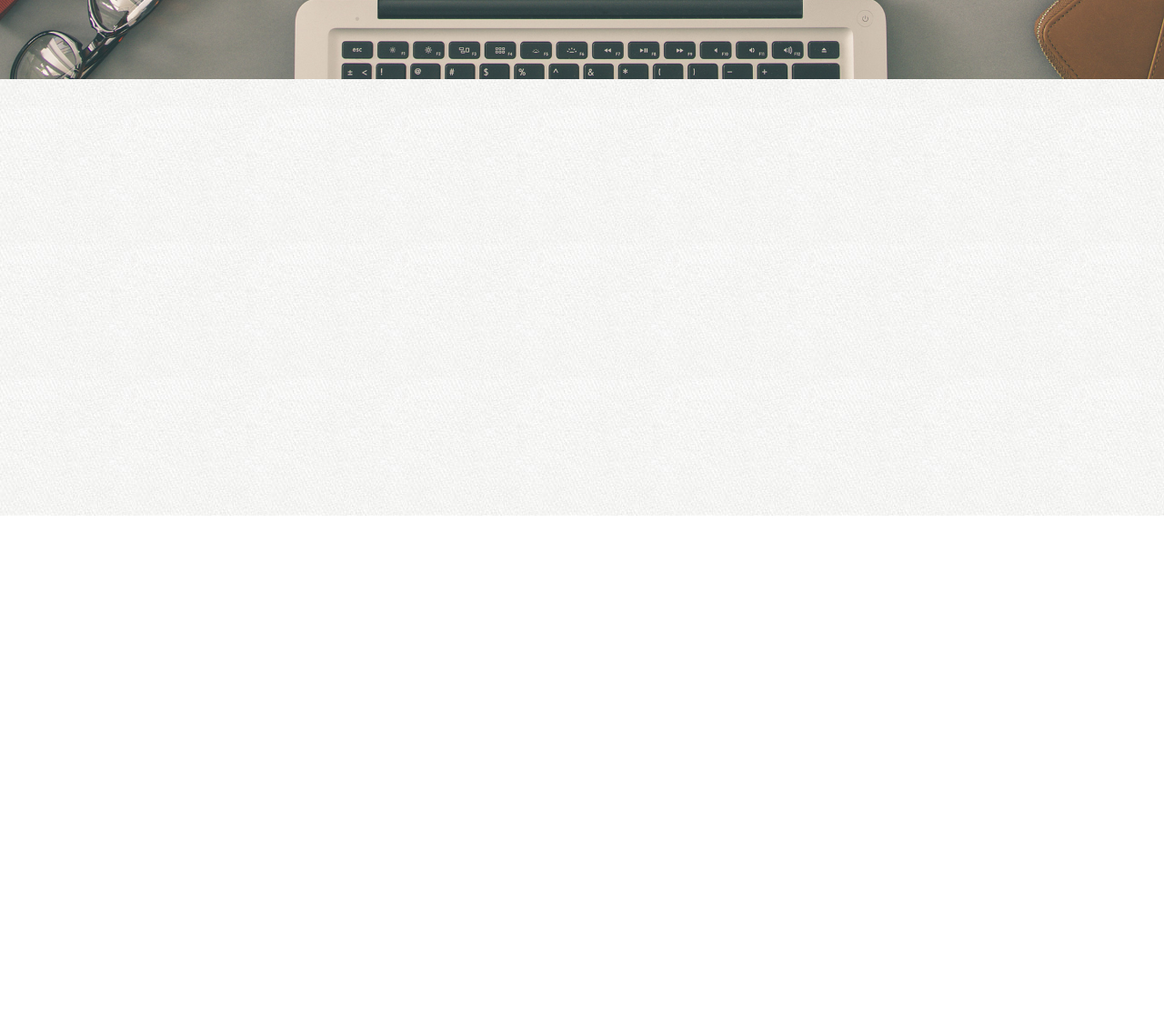
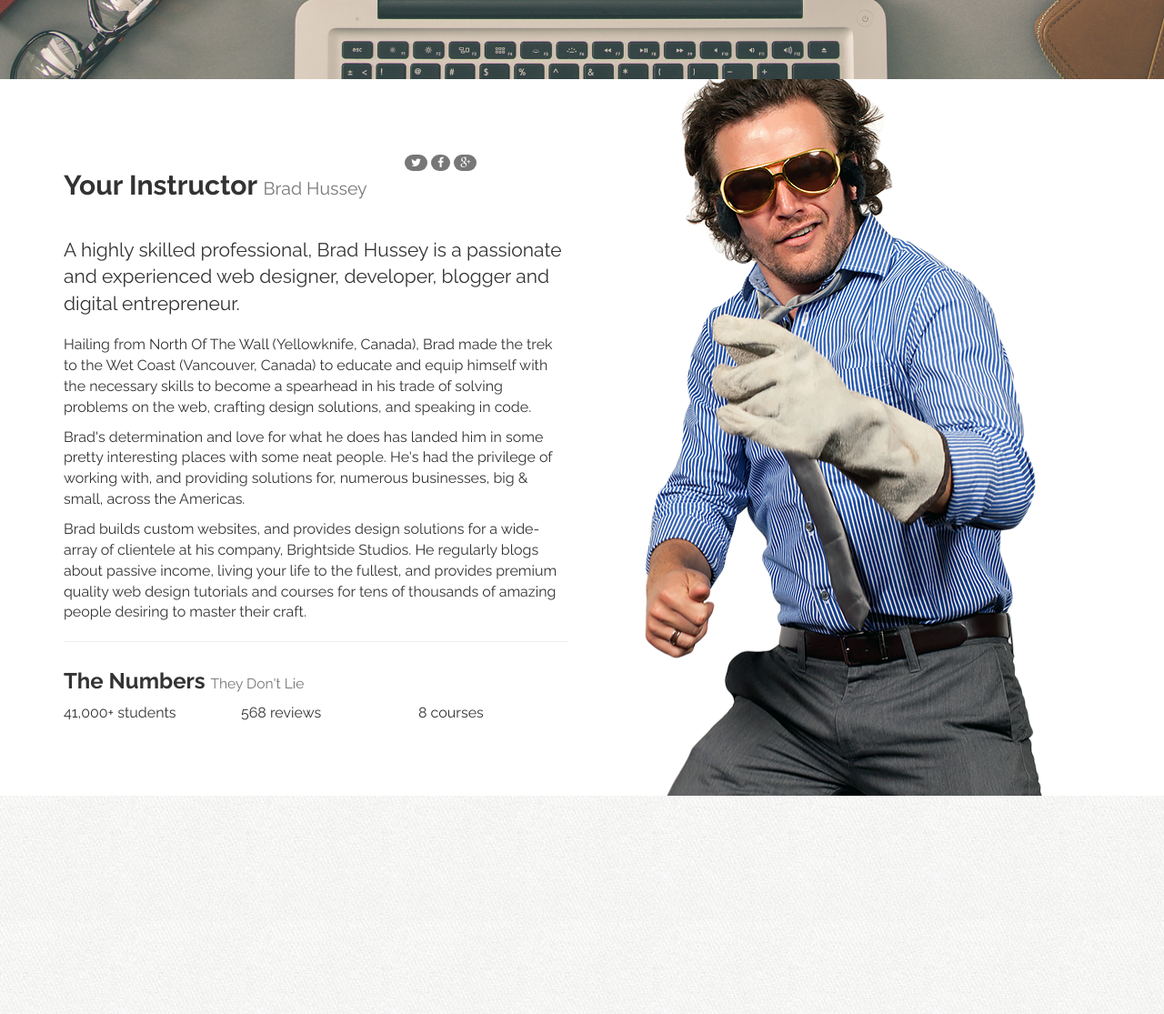
Before and after one commit to Akseljanes/wordpress, a PHP site: page / in a window 1280 px wide. Shown: the part 4329-5444 px from the top of the page at 91% size. Before the commit the page ends 4896 px from the top, so only its background shows below. Run offline with PHP 8.4, Linux system fonts and the light colour scheme; some libraries are stand-ins or nearby versions.

Commit message:
Lecture 28 [#110073626]

```diff
--- a/assets/css/custom.css
+++ b/assets/css/custom.css
@@ -176,6 +176,9 @@ section h3 {
     color: white;
 }
 
+#instructor {
+    background: white url("../img/brad-elvis.png") 90% -10px no-repeat;
+}
 
 
 /* CUSTOM SPRITES */
--- a/index.html
+++ b/index.html
@@ -271,8 +271,57 @@
 
 
         <!-- INSTRUCTOR -->
-        <section>
+        <section id="instructor">
+            <div class="container">
+                <div class="row">
+                    <div class="col-sm-8 col-md-6">
+                        <div class="row">
+                            <div class="col-lg-8">
+                                <h2>Your Instructor <small>Brad Hussey</small></h2>
+                            </div>
+                            <div class="-col-lg-4">
+                                <a href="https://twitter.com" target="_blank" class="badge social twitter"><i class="fa fa-twitter"></i></a>
+                                <a href="https://facebook.com" target="_blank" class="badge social facebook"><i class="fa fa-facebook"></i></a>
+                                <a href="https://plus.google.com" target="_blank" class="badge social gplus"><i class="fa fa-google-plus"></i></a>
+                            </div>
+                        </div>
+                        <div class="lead">A highly skilled professional, Brad Hussey is a passionate and experienced web designer, developer, blogger and digital entrepreneur.</div>
+                        <p>Hailing from North Of The Wall (Yellowknife, Canada), Brad made the trek to the Wet Coast (Vancouver, Canada) to educate and equip himself with the necessary skills to become a spearhead in his trade of solving problems on the web, crafting design solutions, and speaking in code. </p>
+                        <p>Brad's determination and love for what he does has landed him in some pretty interesting places with some neat people. He's had the privilege of working with, and providing solutions for, numerous businesses, big &amp; small, across the Americas.</p>
+                        <p>Brad builds custom websites, and provides design solutions for a wide-array of clientele at his company, Brightside Studios. He regularly blogs about passive income, living your life to the fullest, and provides premium quality web design tutorials and courses for tens of thousands of amazing people desiring to master their craft.</p>
 
+                        <hr>
+
+                        <h3>The Numbers <small>They Don't Lie</small></h3>
+
+                        <div class="row">
+                            <div class="col-xs-4">
+                                <div class="num">
+                                    <div class="num-content">
+                                        41,000+ <span>students</span>
+                                    </div>
+                                </div>
+                            </div>
+
+                            <div class="col-xs-4">
+                                <div class="num">
+                                    <div class="num-content">
+                                        568 <span>reviews</span>
+                                    </div>
+                                </div>
+                            </div>
+
+                            <div class="col-xs-4">
+                                <div class="num">
+                                    <div class="num-content">
+                                        8 <span>courses</span>
+                                    </div>
+                                </div>
+                            </div>
+                        </div>
+                    </div>
+                </div>
+            </div>
         </section>
 
 
```
